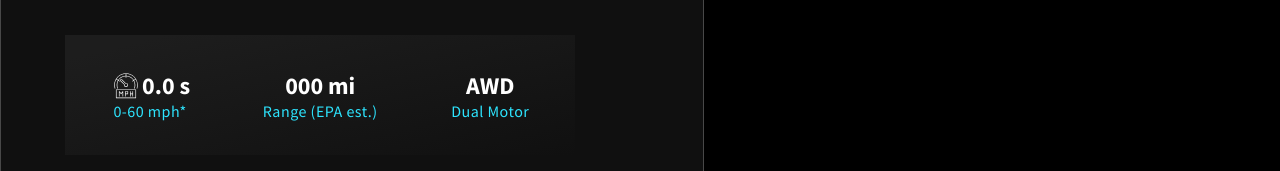
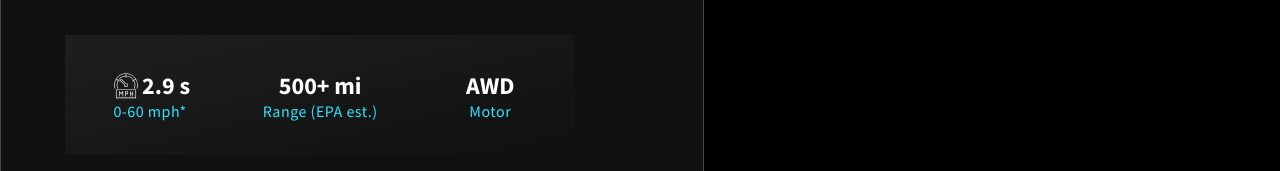
Before and after one commit to brendonvan/Tesla-Reimagined, a React (Create React App) app: page / in a window 1280 px wide. Shown: the part 462-633 px from the top of the page. Built offline with nearby package versions, Linux system fonts and the light colour scheme.

Commit message:
Complete making Landing page more dynamic and DRY

```diff
--- a/src/components/home/Landing.jsx
+++ b/src/components/home/Landing.jsx
@@ -1,71 +1,210 @@
 import './Landing.css';
 import { BrowserRouter as Router, Switch, Route, Link } from "react-router-dom";
+import { useState } from 'react';
 
 function Landing() {
+
+  // Initialize current display view
+  let initialDisplayView = {
+    name: 'CYBER TRUCK',
+    description: 'Better utility than a truck with more performance than a sports car',
+    orderPath: '/cybertruck/design',
+    learnMorePath: '/cybertruck',
+    zeroToSixty: '2.9 s',
+    range: '500+ mi',
+    motor: 'AWD',
+    carOptions: {
+      firstOption: {
+        name: 'Model 3',
+        path: 'model3'
+       },
+       secondOption: {
+        name: 'Model S',
+        path: 'models'
+       },
+       thirdOption: {
+        name: 'Roadster',
+        path: 'roadster'
+       },
+    }
+  };
+  const [displayView, setDisplayView] = useState(initialDisplayView);
+
+  // Display View (name, description, pathName, zeroToSixty, range, motor, carOptions)
+
+  function setViewToCyberTruck() {
+    setDisplayView({
+      name: 'CYBER TRUCK',
+      description: 'Better utility than a truck with more performance than a sports car',
+      orderPath: '/cybertruck/design',
+      learnMorePath: '/cybertruck',
+      zeroToSixty: '2.9 s',
+      range: '500+ mi',
+      motor: 'AWD',
+      carOptions: {
+        firstOption: {
+          name: 'Model 3',
+          path: 'model3'
+         },
+         secondOption: {
+          name: 'Model S',
+          path: 'models'
+         },
+         thirdOption: {
+          name: 'Roadster',
+          path: 'roadster'
+         },
+      }
+    });
+  }
+
+  function setViewToModel3() {
+    setDisplayView({
+      name: 'MODEL 3',
+      description: `The Model 3 is now Tesla’s most affordable model and has the range to convert electric-car skeptics.`,
+      orderPath: '/model3/design',
+      learnMorePath: '/model3',
+      zeroToSixty: '3.1 s',
+      range: '381 mi',
+      motor: 'AWD',
+      carOptions: {
+        firstOption: {
+          name: 'Cyber Truck',
+          path: 'cybertruck'
+         },
+         secondOption: {
+          name: 'Model S',
+          path: 'models'
+         },
+         thirdOption: {
+          name: 'Roadster',
+          path: 'roadster'
+         },
+      }
+    })
+  }
+
+  function setViewToModelS() {
+    setDisplayView({
+      name: 'MODEL S',
+      description: `The Model S is an electric luxury sedan that makes many of its premium-badged rivals seem fussy and old fashioned.`,
+      orderPath: '/models/design',
+      learnMorePath: '/models',
+      zeroToSixty: '1.99 s',
+      range: '396 mi',
+      motor: 'AWD',
+      carOptions: {
+        firstOption: {
+          name: 'Cyber Truck',
+          path: 'cybertruck'
+         },
+         secondOption: {
+          name: 'Model 3',
+          path: 'model3'
+         },
+         thirdOption: {
+          name: 'Roadster',
+          path: 'roadster'
+         },
+      }
+    })
+  }
+
+  function setViewToRoadster() {
+    setDisplayView({
+      name: 'ROADSTER',
+      description: `Roadster The quickest car in the world, with record-setting acceleration, range and performance.`,
+      orderPath: '/roadster/design',
+      learnMorePath: '/roadster',
+      zeroToSixty: '1.9 s',
+      range: '620 mi',
+      motor: 'AWD',
+      carOptions: {
+        firstOption: {
+          name: 'Cyber Truck',
+          path: 'cybertruck'
+         },
+         secondOption: {
+          name: 'Model 3',
+          path: 'model3'
+         },
+         thirdOption: {
+          name: 'Model S',
+          path: 'models'
+         },
+      }
+    })
+  }
+  // OnClick() car options, (cybertruck, model3, models, roadster), will change carOptions
+  function viewOption(path) {
+    switch(path) {
+      case 'cybertruck':
+        setViewToCyberTruck();
+        break;
+      case 'model3':
+        setViewToModel3();
+        break;
+      case 'models':
+        setViewToModelS();
+        break;
+      case 'roadster':
+        setViewToRoadster();
+      break;
+      default:
+        setViewToCyberTruck();
+    }
+  }
+
   return (
     <>
       <div className='landing-content-wrapper'>
 
         <div className='landing-content'>
-
-            {/* TODO: */}
-            {/* This content will be dynamic */}
-            <h1>CYBER TRUCK</h1>
-            <p>Better utility than a truck with more performance than a sports car</p>
-            {/* This content will be dynamic */}
+          <h1>{ displayView.name }</h1>
+          <p>{ displayView.description }</p>
 
           <div className='landing-buttons'>
+            <Link to={ displayView.orderPath }><button className='order'><h3 className='order-text'>ORDER NOW</h3></button></Link>
+            <Link to={ displayView.learnMorePath }><button className='learn-more'><img src="/icons/learn-more-arrow.svg" alt="learn-more" /><p className='learn-more-text'>Learn More</p></button></Link>
 
-              {/* TODO: */}
-              {/* This link will be dynamic */}
-              <Link to="/cybertruck/design"><button className='order'><h3 className='order-text'>ORDER NOW</h3></button></Link>
-              <Link to="/cybertruck"><button className='learn-more'><img src="/icons/learn-more-arrow.svg" alt="learn-more" /><p className='learn-more-text'>Learn More</p></button></Link>
-              {/* This link will be dynamic */}
           </div>
 
-            {/* TODO: */}
-            {/* This specs will be dynamic */}
           <div className='landing-specs'>
             <div className='mph-spec'>
-                <div className="spec"><img src="/icons/mph.svg" alt="mpg-icon" /><h2>0.0 s</h2></div>
+              <div className="spec"><img src="/icons/mph.svg" alt="mpg-icon" /><h2>{ displayView.zeroToSixty }</h2></div>
               <div className='spec'><p>0-60 mph*</p></div>
             </div>
             <div className='range-spec'>
-                <div className='spec'><h2>000 mi</h2></div>
+              <div className='spec'><h2>{ displayView.range }</h2></div>
               <div className='spec'><p>Range (EPA est.)</p></div>
             </div>
             <div className='motor-spec'>
-                <div className='spec'><h2>AWD</h2></div>
-                <div className='spec'><p>Dual Motor</p></div>
+              <div className='spec'><h2>{ displayView.motor }</h2></div>
+              <div className='spec'><p>Motor</p></div>
             </div>
           </div>
-            {/* This specs will be dynamic */}
         </div>
 
-          {/* TODO: */}
-          {/* Car choices will be dynamic */}
         <div className='landing-car-options'>
-            <a href="#first-option">
+          <a href="#first-option" onClick={ () => { viewOption(displayView.carOptions.firstOption.path) }}>
             <div className='first-option'>
-                <div className="option"><h2>Model 3</h2></div>
+              <div className="option"><h2>{ displayView.carOptions.firstOption.name }</h2></div>
               <div className="option"><p>view</p></div>
             </div>
           </a>
-            <a href="#second-option">
+          <a href="#second-option" onClick={ () => { viewOption(displayView.carOptions.secondOption.path) } }>
             <div className='second-option'>
-                <div className="option"><h2>Model S</h2></div>
+              <div className="option"><h2>{ displayView.carOptions.secondOption.name }</h2></div>
               <div className="option"><p>view</p></div>
             </div>
           </a>
-
-            <a href="#third-option">
+          <a href="#third-option" onClick={ () => { viewOption(displayView.carOptions.thirdOption.path) } }>
             <div className='third-option'>
-                <div className="option"><h2>Roadster</h2></div>
+              <div className="option"><h2>{ displayView.carOptions.thirdOption.name }</h2></div>
               <div className="option"><p>view</p></div>
             </div>
           </a>
         </div>
-          {/* Car choices will be dynamic */}
       </div>
     </>
 
```
Lines whose indentation alone changed are shown as unchanged.
